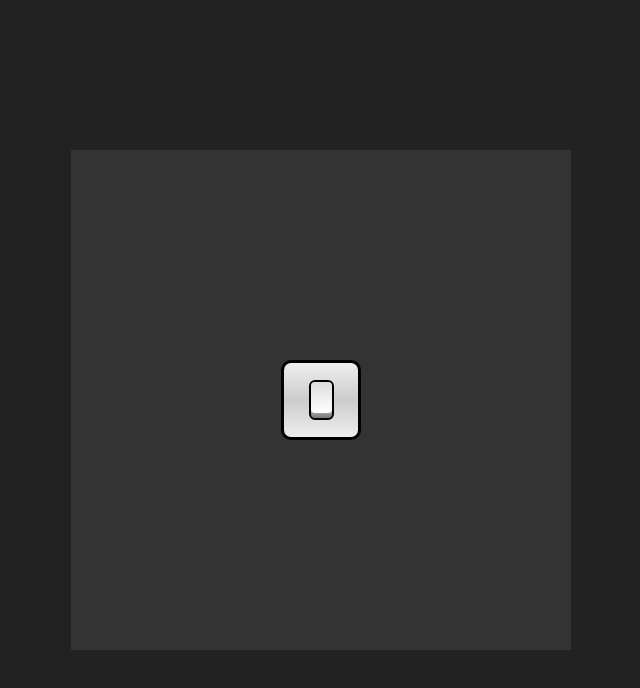
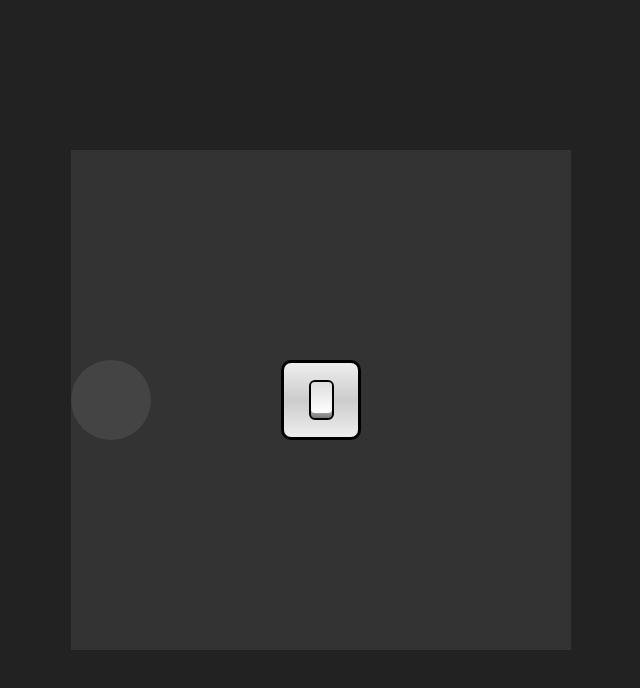
Before and after one commit to CJR85/lightbulbs_switch, a plain HTML site: page index.html in a window 1280 px wide. Shown: the whole page, without its empty margins (319-959 px from the left). Drawn offline with Linux system fonts and the light colour scheme.

Commit message:
Create and style box and bulb classes

```diff
--- a/index.html
+++ b/index.html
@@ -8,6 +8,12 @@
   </head>
   <body>
     <div class="light">
+      <div class="box" style="--i: 0">
+        <div class="bulb">
+          <span></span>
+          <span></span>
+        </div>
+      </div>
       <div class="switch">
         <div class="btn"></div>
       </div>
--- a/style.css
+++ b/style.css
@@ -10,6 +10,24 @@ body {
   align-items: center;
   min-height: 100vh;
   background: #222;
+}
+
+.box {
+  position: absolute;
+  left: 0;
+  width: 80px;
+  height: 80px;
+  transform-origin: 250px;
+  transform: rotate(calc(300deg * var(--i)));
+}
+
+.bulb {
+  position: absolute;
+  left: 0;
+  width: 100%;
+  height: 100%;
+  background: #444;
+  border-radius: 50%;
 }
 
 .light {
```
